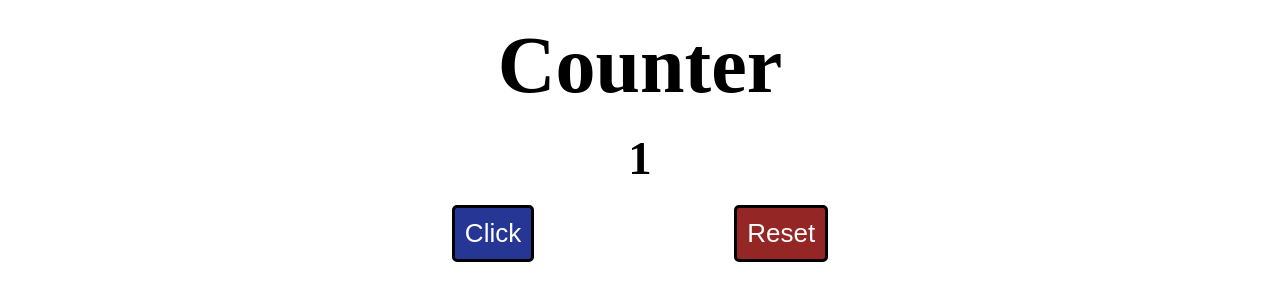
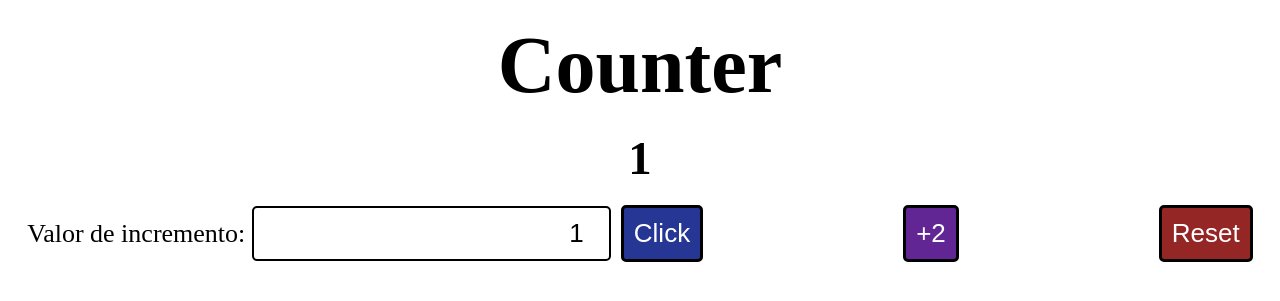
Before and after one commit to DiegoAsmat12/ContadorFlask, a Flask app: page / in a window 1280 px wide. Shown: the top 301 px of the page. Run offline with Flask 2, Linux system fonts and the light colour scheme.

Commit message:
Agregando desafío sensei y deafíos ninja

```diff
--- a/server.py
+++ b/server.py
@@ -6,20 +6,37 @@ app.secret_key= "secret_key"
 @app.route("/", methods=["GET"])
 def vistaContador():
     if('contador' in session):
-        session["contador"]+=1
+        session["contador"]+=session["incremento"]
     else:
         session["contador"]=1
+        session["incremento"]=1
     return render_template('index.html')
 
 @app.route("/", methods=["POST"])
 def aumentaContador():
     if 'contador' in session:
         print('el contador existe!')
-        session["contador"]+=1
+        if 'incremento' in session:
+            session["incremento"]= int(request.form["incremento"])
+            session["contador"]+=session["incremento"]
+        else:
+            print("el valor de incremento no existe!")
+            return redirect("/")
         return redirect("/count")
     else:
         print('el contador NO existe!')
         return redirect("/")
+
+@app.route("/2", methods=["POST"])
+def aumentaContador2():
+    if 'contador' in session:
+        print('el contador existe!')
+        session["contador"]+=2
+        return redirect("/count")
+    else:
+        print('el contador NO existe!')
+        return redirect("/")
+
 
 @app.route("/count", methods=["GET"])
 def renderContadorCount():
--- a/static/css/styles.css
+++ b/static/css/styles.css
@@ -33,7 +33,20 @@
     background-color: rgb(148, 38, 38);
     color: white;
 }
+.btn-purple{
+    background-color: rgb(98, 38, 148);
+    color: white;
+}
 .btn-blue{
     background-color: rgb(38, 54, 148);
     color: white;
 }
+.label-incremento,.input-incremento{
+    font-size: 26px;
+}
+.input-incremento{
+    border: 2px solid black;
+    border-radius: 5px;
+    padding: 10px;
+    text-align: right;
+}
--- a/templates/index.html
+++ b/templates/index.html
@@ -17,7 +17,12 @@
         </h3>
         <div class="form-container">
             <form action="/" method="post">
+                <label for="incremento" class="label-incremento">Valor de incremento: </label>
+                <input type="number" value="{{session['incremento']}}" name="incremento" id="incremento" class="input-incremento">
                 <button type="submit" class="btn btn-blue">Click</button>
+            </form>
+            <form action="/2" method="post">
+                <button type="submit" class="btn btn-purple">+2</button>
             </form>
             <form action="/destroy_session" method="post">
                 <button type="submit" class="btn btn-red">Reset</button>
```
